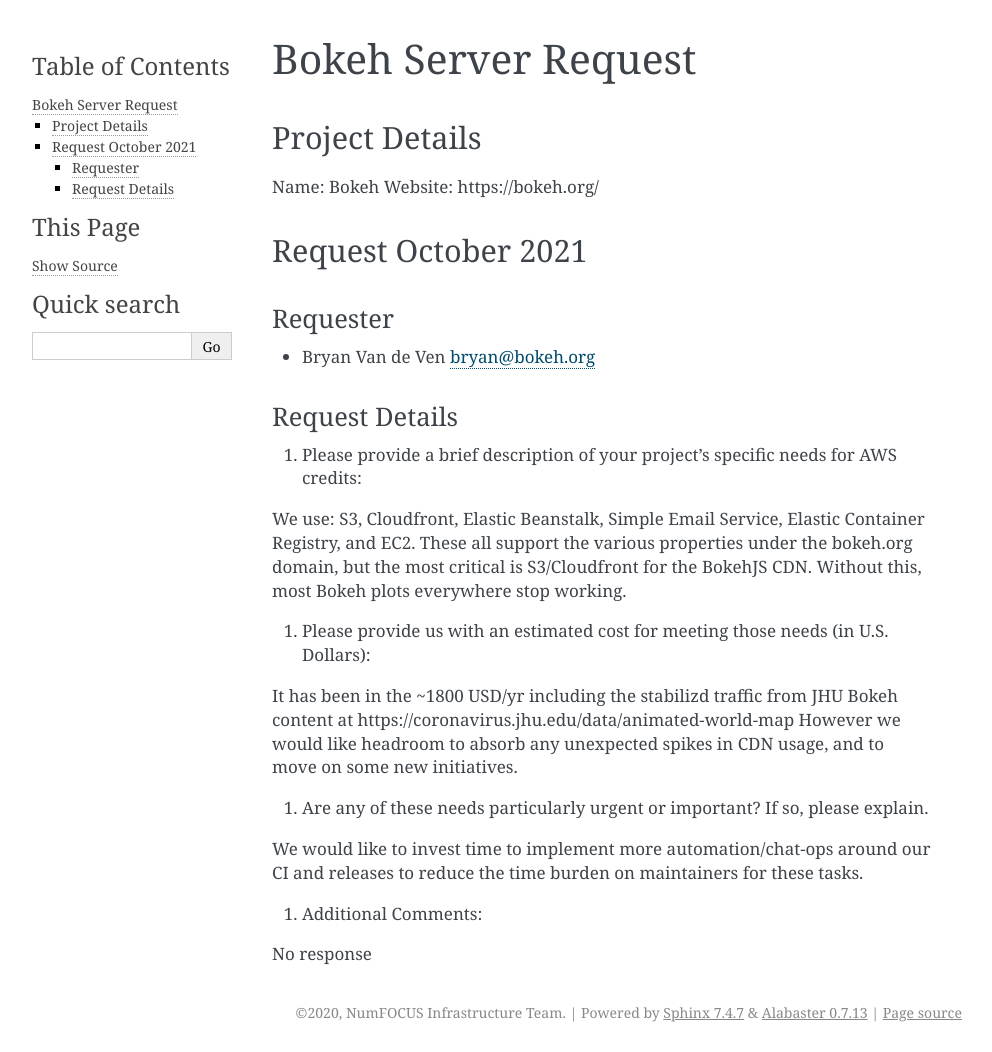
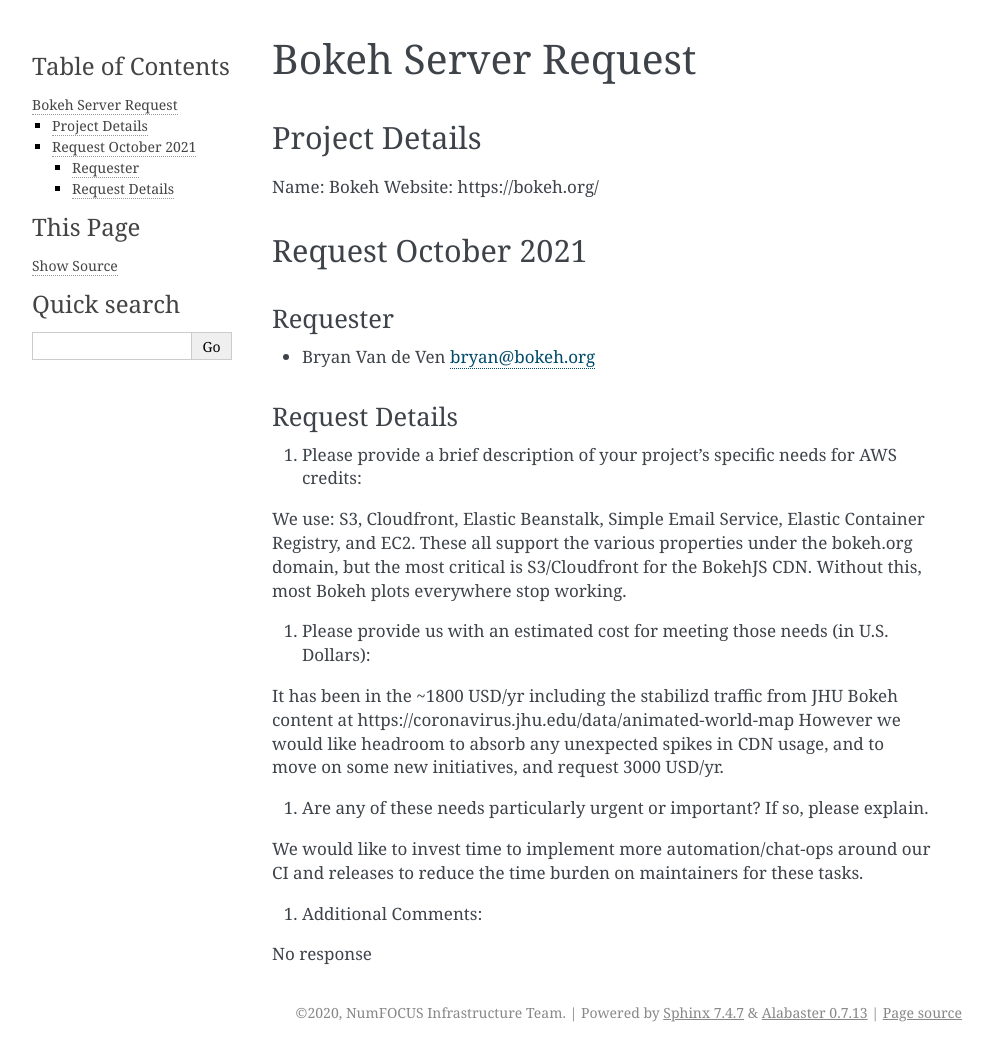
Before and after one commit to numfocus/infrastructure, a Sphinx documentation site: the page built from docs/server_requests/2020/bokeh.md, in a window 1280 px wide. Shown: the whole page, without its empty margins (148-1140 px from the left). Built offline with Sphinx 7.4.7, drawn with Linux system fonts in a browser that asks for light colours; pages that are not in the unit, such as notebooks, are missing from menus.

Commit message:
Update bokeh.md

```diff
--- a/docs/server_requests/2020/bokeh.md
+++ b/docs/server_requests/2020/bokeh.md
@@ -20,7 +20,7 @@
 
 1. Please provide us with an estimated cost for meeting those needs (in U.S. Dollars):
 
-It has been in the ~1800 USD/yr including the stabilizd traffic from JHU  Bokeh content at https://coronavirus.jhu.edu/data/animated-world-map However we would like headroom to absorb any unexpected spikes in CDN usage, and to move on some new initiatives.
+It has been in the ~1800 USD/yr including the stabilizd traffic from JHU  Bokeh content at https://coronavirus.jhu.edu/data/animated-world-map However we would like headroom to absorb any unexpected spikes in CDN usage, and to move on some new initiatives, and request 3000 USD/yr.
 
 1. Are any of these needs particularly urgent or important? If so, please explain.
 
```
